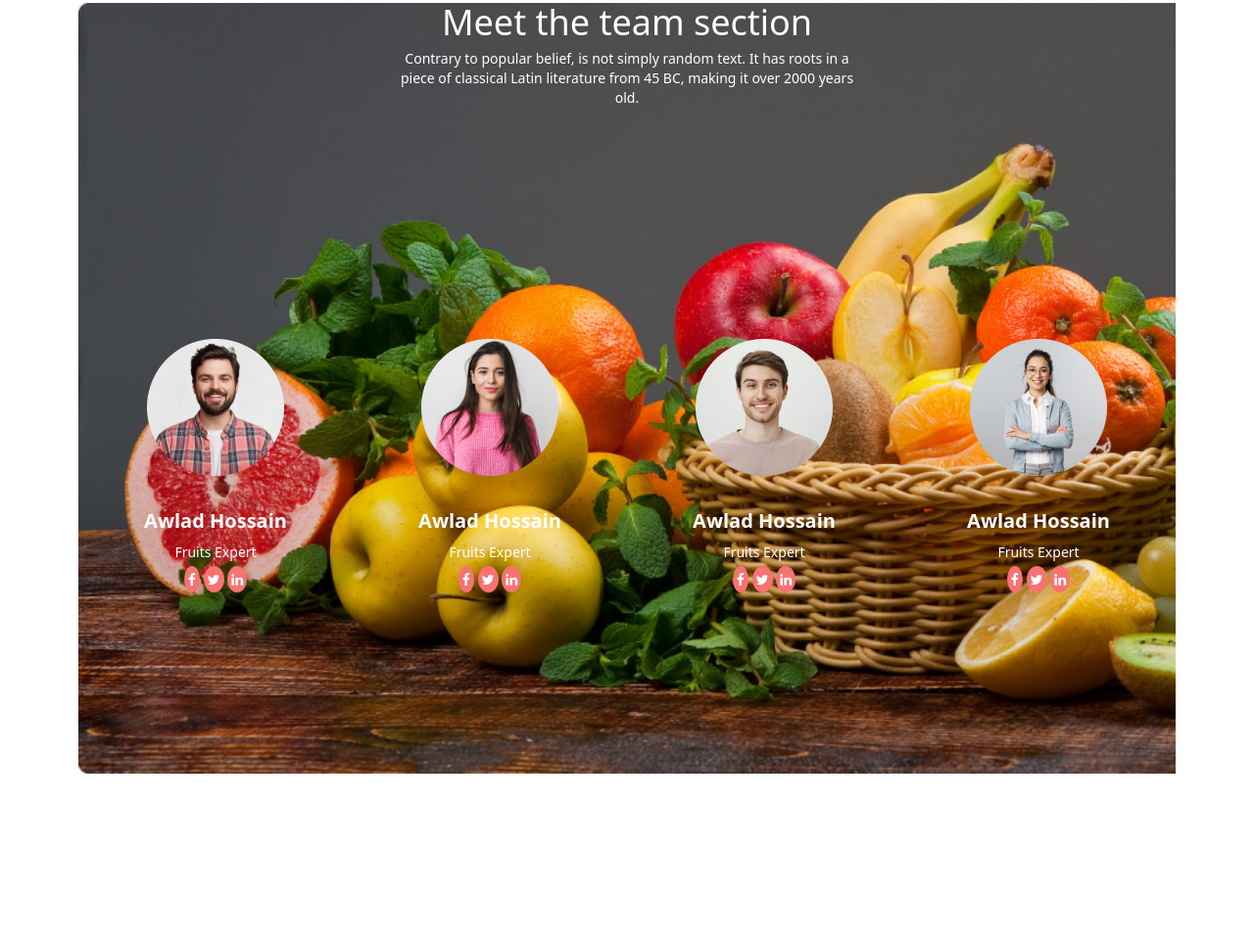
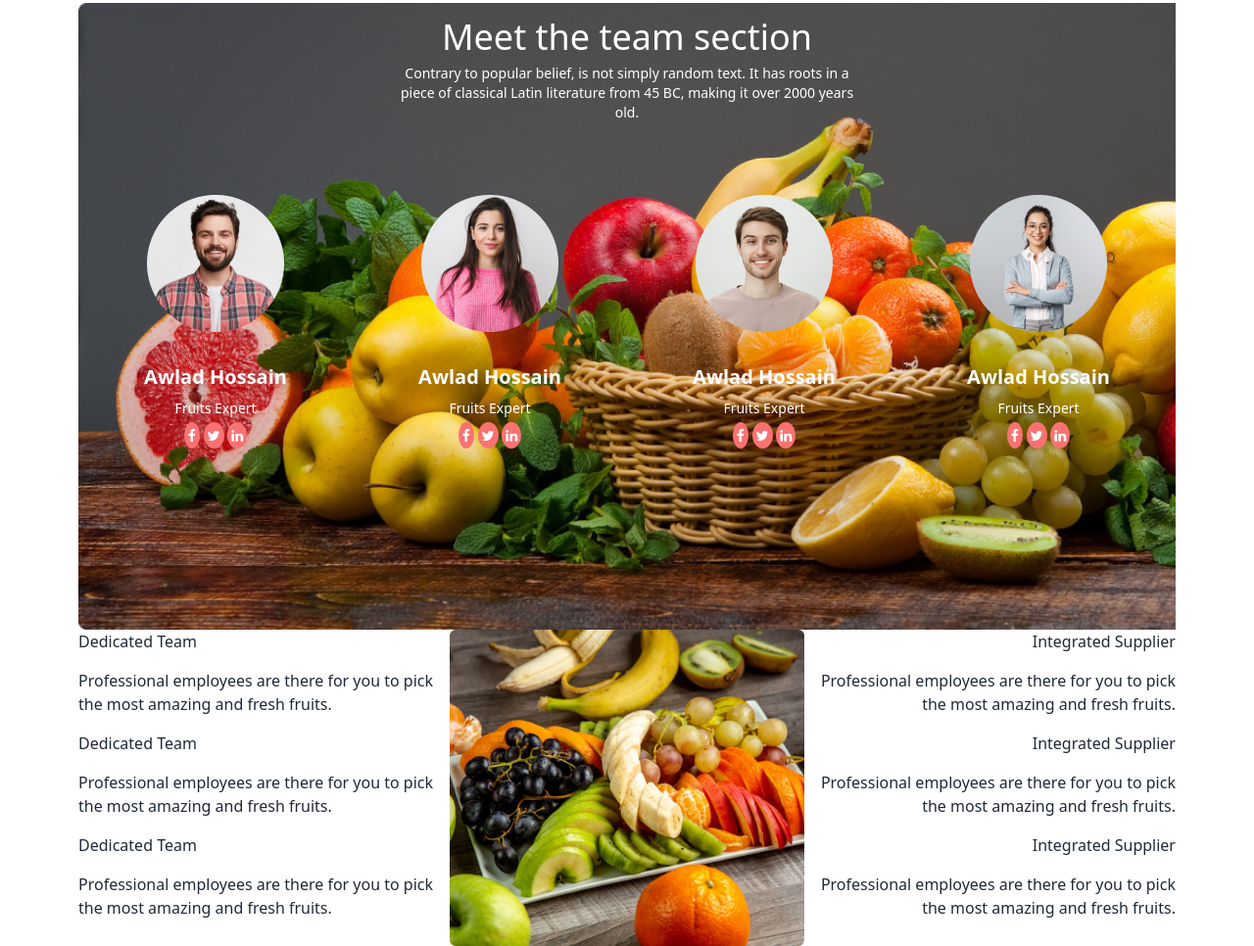
Before and after one commit to riadsarkar45/assignment-3, a plain HTML site: page index.html in a window 1280 px wide. Shown: the part 1269-2235 px from the top of the page at 98% size. Before the commit the page ends 2059 px from the top, so only its background shows below. Drawn offline with nearby package versions, Linux system fonts and the light colour scheme.

Commit message:
bottom section

```diff
--- a/index.html
+++ b/index.html
@@ -44,9 +44,10 @@
     <main>
       <div class="container lg:w-[70rem] justify-center m-auto mt-12 relative">
         <div class="carousel w-full">
-          <div id="slide1" class="carousel-item w-full">
+          <div id="slide1" class="carousel-item relative w-full">
             <img src="images/banner1.png" class="" />
             <div class="absolute inset-0 flex justify-center">
+
               <div class="text-center w-[63%] mt-4 ">
                 <h3 class="text-white lg:text-7xl sm:text-3xl mb-4">Exotic tastes at your
                   doorstep</h3>
@@ -303,8 +304,8 @@
       </section>
 
 <!-- team section -->
-      <section style="background-image: url('images/banner1.png');" class="md:bg-repeat-y bg-cover rounded-none lg:w-[70rem] text-center m-auto mt-10 :g:text-4xl text-white">
-        <div class=" container lg:w-[70rem] text-center m-auto items-center text-4xl text-white mt-[15px]">
+      <section style="background-image: url('images/banner1.png');" class="md:bg-repeat-y bg-cover rounded-none lg:w-[70rem] text-center m-auto mt-10 lg:text-4xl text-white">
+        <div class=" lg:absolute md:absolute container lg:w-[70rem] text-center m-auto items-center text-4xl text-white mt-[15px]">
           <h2 class="">
             Meet the team section
           </h2>
@@ -312,7 +313,7 @@
             Contrary to popular belief, is not simply random text. It has roots in a piece of classical Latin literature from 45 BC, making it over 2000 years old.
           </p>
         </div>
-        <div class="container lg:w-[70rem] text-center m-auto mt-10">
+        <div class="container relative lg:w-[70rem] text-center m-auto mt-10">
 
 
           <div class="  container m-auto justify-center grid grid-cols-1 md:grid-cols-2 lg:grid-cols-4 w-[100%] bg-center sm:h-[80vh] items-center">
@@ -378,6 +379,48 @@
           </div>
         </div>
       </section>
+      <section>
+        <div class="container mx-auto lg:max-w-[70rem] grid grid-cols-1 md:grid-cols-2 lg:grid-cols-3 gap-4">
+          <div class="space-y-4 order-4 md:order-1 lg:order-1">
+            <h2 class="text-center md:text-left">Dedicated Team</h2>
+            <hr class="block md:hidden">
+            <p class="text-center md:text-left">Professional employees are there for you to pick the most amazing and fresh fruits.</p>
+            <h2 class="text-center md:text-left">Dedicated Team</h2>
+            <hr class="block md:hidden">
+            <p class="text-center md:text-left">Professional employees are there for you to pick the most amazing and fresh fruits.</p>
+            <h2 class="text-center md:text-left">Dedicated Team</h2>
+            <hr class="block md:hidden">
+            <p class="text-center md:text-left">Professional employees are there for you to pick the most amazing and fresh fruits.</p>
+          </div>
+
+          <div class="text-center order-1 md:order-3 lg:order-2">
+            <img src="images/whychoose1.png" alt="whychoose1.png">
+          </div>
+
+          <div class="space-y-4 order-2 md:order-3 lg:order-3">
+            <h2 class="text-center md:text-right">Integrated Supplier</h2>
+            <hr class="block md:hidden">
+            <p class="text-center md:text-right">Professional employees are there for you to pick the most amazing and fresh fruits.</p>
+            <h2 class="text-center md:text-right">Integrated Supplier</h2>
+            <hr class="block md:hidden">
+            <p class="text-center md:text-right">Professional employees are there for you to pick the most amazing and fresh fruits.</p>
+            <h2 class="text-center md:text-right">Integrated Supplier</h2>
+            <hr class="block md:hidden">
+            <p class="text-center md:text-right">Professional employees are there for you to pick the most amazing and fresh fruits.</p>
+          </div>
+        </div>
+      </section>
+
+
+
+
+
+
+
+
+
+
+
     </main>
 </body>
 </html>
```
Lines whose indentation alone changed are shown as unchanged.
